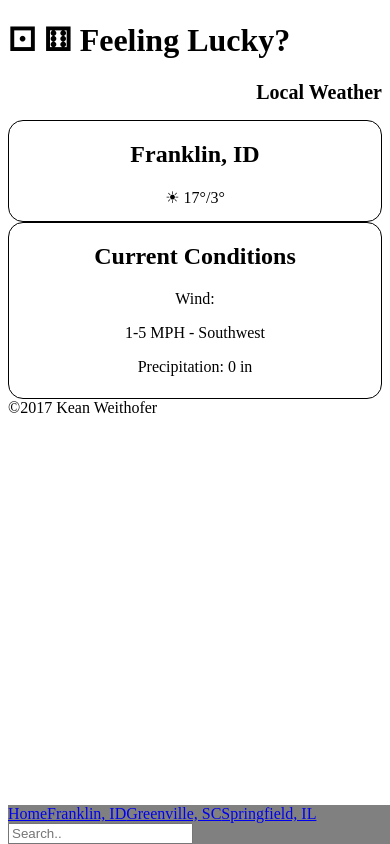
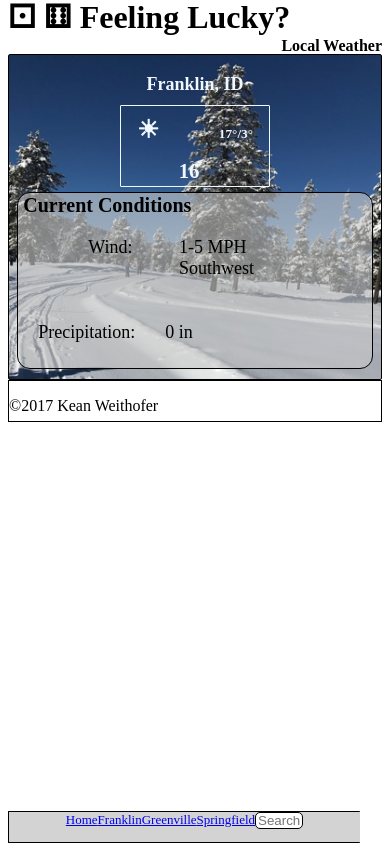
Before and after one commit to KeanWVegas/KeanWVegas.github.io, a PHP site: page /weather/franklinpractice.html in a window 390 px wide. Run offline with PHP 8.4, Linux system fonts and the light colour scheme.

Commit message:
first media query

```diff
--- a/weather/franklinpractice.html
+++ b/weather/franklinpractice.html
@@ -1,3 +1,4 @@
+
 <!doctype html>
 <html lang="en-us">
     <head>
@@ -16,23 +17,26 @@
         <nav>
             <div class="navigation">
                 <a href='index.html'>Home</a>
-                <a href="franklin.html">Franklin, ID</a>
-                <a href="greenville.html">Greenville, SC</a>
-                <a href="springfield.html">Springfield, IL</a>
+                <a href="franklin.html">Franklin</a>
+                <a href="greenville.html">Greenville</a>
+                <a href="springfield.html">Springfield</a>
                 <input class="searchbar" type="text" name="search" placeholder="Search..">
             </div>
         </nav>
     </header>
     <main class="weather">
+        <article class="city"><h2 class="higher"> Franklin, ID</h2></article>
         <section class="little">
-                    <h2 class="higher"> Franklin, ID</h2>
-                    <p class="lower"> &#9728; 17°/3°</p>
+            <article class="icon"><h5>&#9728;</h5></article>
+            <article class="currenttemp"><h5>16</h5></article>
+            <article class="temp"><p class="lower"><h5>17°/3°</h5></article>
         </section>
         <section class="big">
-            <h2> Current Conditions</h2>
-            <p>Wind:</p>
-            <p> 1-5 MPH - Southwest</p>
-            <p> Precipitation: 0 in</p>
+            <h2 class="currentcon"> Current Conditions</h2>
+            <p class="wind">Wind:</p>
+            <p class="currentwind"> 1-5 MPH Southwest</p>
+            <p class="precip"> Precipitation:</p>
+            <p class="currentprecip"> 0 in</p>
         </section>
         <section class="hourly">
             <h2> Hourly Forecast</h2>
@@ -45,7 +49,7 @@
         </section>
     </main>
     <footer>
-        &copy;2017 Kean Weithofer
+        <p>&copy;2017 Kean Weithofer</p>
     </footer>
 </body>
 </html>
--- a/weather/main.css
+++ b/weather/main.css
@@ -1,53 +1,169 @@
+@media screen and (max-width: 560px) and (min-width: 1px) {
+
+@import url('https://fonts.googleapis.com/css?family=Sansita');
+@import url('https://fonts.googleapis.com/css?family=Cabin');
+
+h1, h2 {
+    font-family: sansita, cabin, serif;
+}
+
+main {
+    background-image: url("images/sunny-winter.jpg");
+    background-size: cover;
+}
+
 .logo {
     width: 300px;
     display: flex;
     flex-flow: row;
+    justify-content: flex-start;
+    margin-top: -10px;
 }
 
 .lowerlogo {
     width: inherit;
     display: flex;
-    flex-flow: row-reverse;
-    font-size: 20px;
+    font-size: 16px;
+    justify-content: flex-end;
+    margin-top: -20px;
 }
 
-.navigation {
+.weather {
+    border: 1px solid black;
+    border-radius: 2px;
+    margin-top: -15px;
+}
+
+.city {
+    font-size: 12px;
+    margin: auto;
+    width: 70%;
+    height: 100px;
     display: flex;
-    flex-flow: column-reverse;
+    align-items: center;
+    justify-content: center;
+    margin-top: -20px;
+    margin-bottom: -40px;
+    color: aliceblue;
 }
 
 .little {
-    border: 1px solid black;
-    border-radius: 15px;
-    width: auto;
-    height: 100px;
-    text-align: center;
+    margin: auto;
+    border: 1px solid aliceblue;;
+    border-radius: 1px;
+    width: 40%;
+    height: 80px;
+    display: flex;
+    margin-bottom: 20px;
+    margin-top: 10px;
+    flex-flow: row;
+    justify-content: center;
 }
 
+.currenttemp {
+    display: flex;
+    font-size: 25px;
+    width: 40%;
+    margin-top: 20px;
+    justify-content: center;
+    color: aliceblue;
+}
+
+.icon {
+    display: flex;
+    flex-direction: column-reverse;
+    font-size: 30px;
+    color: aliceblue;
+}
+
+.temp {
+    display: flex;
+    flex-direction: column-reverse;
+    margin-bottom: -10px;
+    color: aliceblue;
+
+}
+.searchbar {
+    width: 12%;
+    border-radius: 5px;
+    border: 1px solid black;
+    display: flex;
+    height: 13px;
+}
 .big {
+    display: flex;
+    margin: auto;
     border: 1px solid black;
-    border-radius: 15px;
-    width: auto;
+    border-radius: 13px;
+    width: 95%;
     height: 175px;
-    text-align: center;
+    margin-top: -15px;
+    margin-bottom: 10px;
+    flex-flow: wrap;
+    background-color: rgba(200,200,200,.6);
+}
+
+.currentcon {
+    font-size: 20px;
+    width: 100%;
+    margin-top: 1px;
+    height: 30px;
+    margin-left: 5px;
+}
+
+.wind {
+    font-size: 18px;
+    width: 20%;
+    margin-top: -10px;
+    margin-left: 70px;
+}
+
+.currentwind {
+    font-size: 18px;
+    width: 40%;
+    margin-top: -10px;
+    margin-left: 20px;
+}
+
+.precip {
+    font-size: 18px;
+    margin-left: 20px;
+}
+
+.currentprecip {
+    font-size: 18px;
+    margin-left: 30px;
 }
 
 .higher {
-    text-align: center;
+    display: flex;
+    justify-content: center;
 }
 
-.lower {
-    bottom: auto;
 }
-
+footer {
+    border: 1px solid black;
+    display: flex;
+    height: 40px;
+}
 .navigation {
-    background-color: gray;
+    background-color: lightgray;
     position: fixed;
-    bottom: 0px;
+    bottom: 1px;
     display: flex;
     flex-flow: wrap;
+    font-size: 13px;
+    border: 1px solid black;
+    border-radius: 1px;
+    border-right: 10px;
+    text-align-last: center;
+    flex-direction: row;
+    width: 90%;
+    border-right: 10px;
+    height: 30px;
+    justify-content: center;
+
 }
-
 .hourly {
     display: none;
 }
```
Also changed, not shown: weather/images/sunny-winter.jpg (added).
